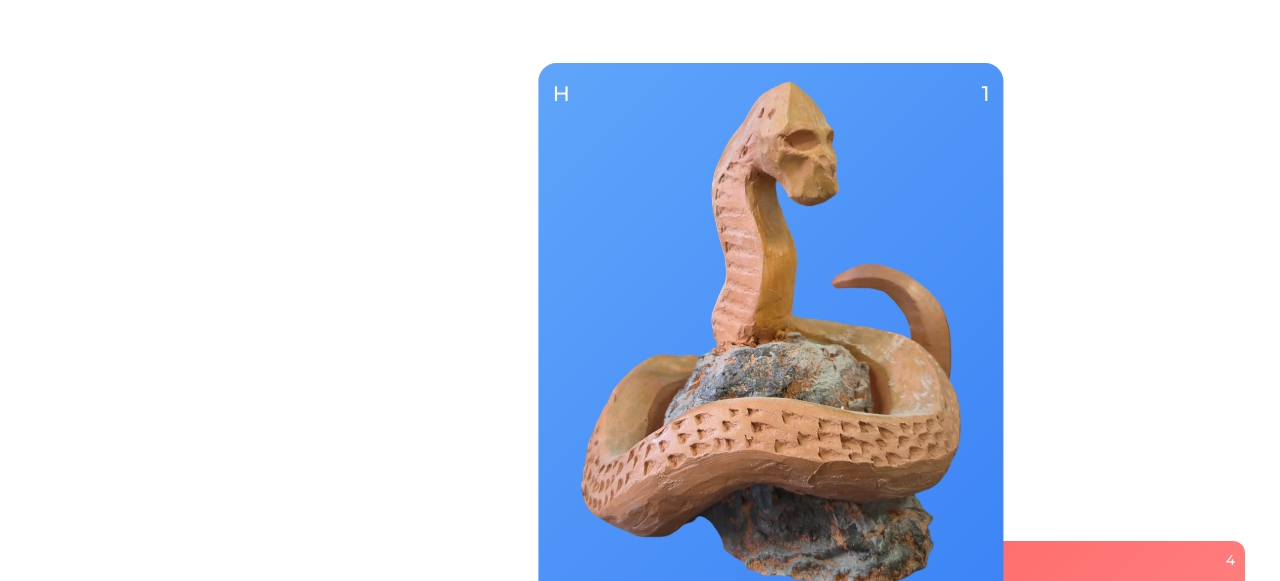
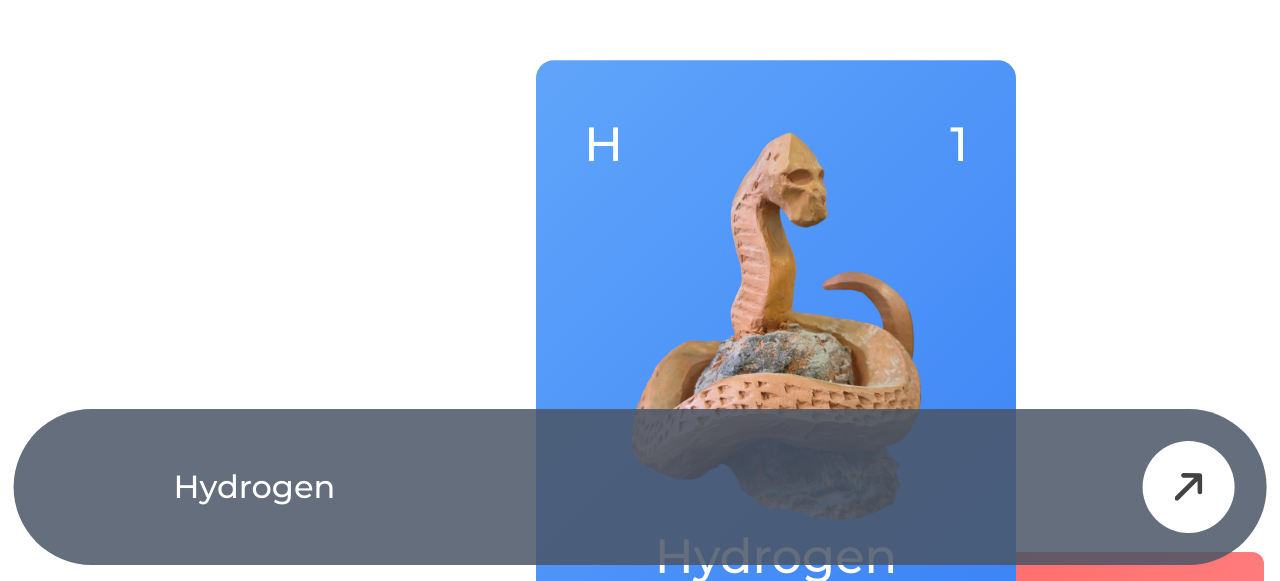
Before and after one commit to FrancescoBuda3/CHimInDArTe, a Vue app in the folder frontend/: page /explore in a window 1280 px wide. Shown: the part 219-800 px from the top of the page. Built offline with nearby package versions, Linux system fonts and the light colour scheme.

Commit message:
feat: add NavigationModal component and integrate with ExploreView for element details navigation

```diff
--- a/frontend/src/components/ElementDisplay.vue
+++ b/frontend/src/components/ElementDisplay.vue
@@ -4,7 +4,7 @@ import type { PeriodicElement } from "../types/periodicElement";
 import { computed } from "vue";
 import type { Work } from "../types/work";
 
-const { isKiosk } = useDevice();
+const { elementWidthVW } = useDevice();
 
 const props = defineProps<{
   element: PeriodicElement;
@@ -37,17 +37,20 @@ const getCategoryClass = (): string => {
 <template>
   <div
     :style="{
-      '--element-vw': isKiosk ? `${100 / 25}vw` : `${100 / 4}vw`,
+      '--element-vw': elementWidthVW,
       ...elementStyle,
     }"
     :class="[
-      'w-[calc(var(--element-vw)-0.6rem)]',
-      'aspect-[1/1.21] transition-transform duration-400 cursor-pointer rounded-xl p-[clamp(0.3rem,calc(var(--element-vw)*0.15),0.6rem)] flex flex-col justify-between relative font-montserrat box-border overflow-hidden',
+      'w-[calc(var(--element-vw))]',
+      'aspect-[1/1.21] transition-transform duration-400 cursor-pointer rounded-xl p-[calc(var(--element-vw)*0.10)] flex flex-col justify-between relative font-montserrat box-border overflow-hidden',
       getCategoryClass(),
       isFocused ? 'scale-150 z-10' : 'scale-100',
     ]"
   >
-    <div v-if="work" class="absolute inset-0 pb-6 p-3 flex items-center justify-center">
+    <div
+      v-if="work"
+      class="absolute inset-0 pb-[calc(var(--element-vw)*0.25)] p-[calc(var(--element-vw)*0.15)] flex items-center justify-center"
+    >
       <img
         :src="`/pictures/${work.picture_file}`"
         :alt="work.title"
@@ -55,7 +58,7 @@ const getCategoryClass = (): string => {
       />
     </div>
     <div
-      class="flex text-white text-right font-medium text-[clamp(0.4rem,calc(var(--element-vw)*0.10),0.875rem)]"
+      class="flex text-white text-right font-medium text-[clamp(0.4rem,calc(var(--element-vw)*0.10),3rem)]"
     >
       <div v-if="work">
         {{ element.symbol }}
@@ -68,7 +71,7 @@ const getCategoryClass = (): string => {
 
     <div class="flex-1 flex items-center justify-center">
       <div
-        class="text-white font-medium leading-none text-[clamp(1.2rem,calc(var(--element-vw)*0.40),3rem)]"
+        class="text-white font-medium leading-none text-[clamp(1.2rem,calc(var(--element-vw)*0.40),5rem)]"
       >
         <div v-if="!work">
           {{ element.symbol }}
@@ -77,7 +80,7 @@ const getCategoryClass = (): string => {
     </div>
 
     <div
-      class="text-white text-center font-medium font-light text-[clamp(0.4rem,calc(var(--element-vw)*0.10),0.875rem)]"
+      class="text-white text-center font-medium font-light text-[clamp(0.4rem,calc(var(--element-vw)*0.10),3rem)]"
     >
       {{ element.name }}
     </div>
--- /dev/null
+++ b/frontend/src/components/NavigationModal.vue
@@ -0,0 +1,35 @@
+<script setup lang="ts">
+import arrowIcon from '../assets/arrow.svg';
+import { useDevice } from "../composables/useDevice";
+import { useRouter } from 'vue-router';
+
+const { elementWidthVW } = useDevice();
+const router = useRouter();
+
+const props = defineProps<{
+  title?: string;
+  id?: number;
+}>();
+
+const navigateToDetails = () => {
+  if (props.id) {
+    router.push({ name: 'WorkDetails', params: { id: props.id } });
+  }
+};
+</script>
+
+<template>
+  <button
+    @click="navigateToDetails"
+    :style ="{
+      '--element-vw': elementWidthVW,
+    }"
+    class="w-[calc(100vw-1.7rem)] bg-gray-600/85 rounded-full px-[calc(var(--element-vw)*0.10)] py-[calc(var(--element-vw)*0.10)] ps-[calc(var(--element-vw)*0.50)] flex items-center justify-between gap-[calc(var(--element-vw)*0.20)] font-montserrat cursor-pointer hover:bg-gray-700 transition-colors border-none"
+  >
+    <span class="text-white text-[clamp(0.8rem,calc(var(--element-vw)*0.20),2rem)] font-medium">{{ title }}</span>
+    <div class="w-full"/>
+    <div class="bg-white rounded-full p-8 flex-shrink-0">
+      <img :src="arrowIcon" alt="arrow" class="w-7 h-7" />
+    </div>
+  </button>
+</template>
--- a/frontend/src/composables/useDevice.ts
+++ b/frontend/src/composables/useDevice.ts
@@ -27,10 +27,12 @@ export function useDevice() {
 
   const isKiosk = computed(() => mode.value === Device.Kiosk);
   const isMobile = computed(() => mode.value === Device.Mobile);
+  const elementWidthVW = computed(() => { return isKiosk.value ? `calc(100vw / 25)` : `calc(100vw / 4)` });
 
   return {
     isKiosk,
     isMobile,
+    elementWidthVW,
     mode: readonly(mode),
   };
 }
--- a/frontend/src/routes/routes.ts
+++ b/frontend/src/routes/routes.ts
@@ -33,6 +33,9 @@ const routes: RouteRecordRaw[] = [
     path: "/works/:id",
     name: "WorkDetails",
     component: WorkDetailsView,
+    props: (route) => ({
+      id: route.params.id as string
+    })
   },
   {
     path: "/:catchAll(.*)",
--- a/frontend/src/views/ExploreView.vue
+++ b/frontend/src/views/ExploreView.vue
@@ -5,12 +5,16 @@ import { useData } from "../composables/useData";
 import GridLayout from "../layouts/GridLayout.vue";
 import type { PeriodicElement } from "../types/periodicElement";
 import { useDevice } from "../composables/useDevice";
+import NavigationModal from "../components/NavigationModal.vue";
 
 const periodicElements = useData().elements;
 const works = useData().works;
 const { isMobile } = useDevice();
 const centeredElement = ref<PeriodicElement | undefined>(undefined);
+const isScrolling = ref(false);
+const showNavigation = ref(false);
 let animationFrameId: number | null = null;
+let scrollTimeoutId: ReturnType<typeof setTimeout> | null = null;
 
 const findCenteredElement = () => {
   const centerX = window.innerWidth / 2;
@@ -44,6 +48,19 @@ const scheduleUpdate = () => {
   if (animationFrameId !== null) {
     cancelAnimationFrame(animationFrameId);
   }
+
+  isScrolling.value = true;
+  showNavigation.value = false;
+
+  if (scrollTimeoutId !== null) {
+    clearTimeout(scrollTimeoutId);
+  }
+
+  scrollTimeoutId = setTimeout(() => {
+    isScrolling.value = false;
+    showNavigation.value = true;
+  }, 500);
+
   animationFrameId = requestAnimationFrame(findCenteredElement);
 };
 
@@ -61,10 +78,18 @@ onUnmounted(() => {
   if (animationFrameId !== null) {
     cancelAnimationFrame(animationFrameId);
   }
+  if (scrollTimeoutId !== null) {
+    clearTimeout(scrollTimeoutId);
+  }
 });
 </script>
 
 <template>
+  <Transition name="fade" mode="out-in">
+    <div v-if="showNavigation && centeredElement && works.find((w) => w.id === centeredElement?.number)" key="modal" class="fixed bottom-0 left-1/2 -translate-x-1/2 z-20 py-4">
+      <NavigationModal :title="centeredElement?.name" :id="centeredElement?.number" />
+    </div>
+  </Transition>
   <div
     class="w-screen h-screen overflow-auto hide-scrollbar items-center justify-center"
     :class="isMobile ? '' : 'flex'"
@@ -78,7 +103,7 @@ onUnmounted(() => {
           v-for="element in periodicElements"
           :key="element.number"
           :element="element"
-          :work="works.find(w => w.id === element.number)"
+          :work="works.find((w) => w.id === element.number)"
           :data-element-number="element.number"
           :is-focused="
             centeredElement && centeredElement.number === element.number
@@ -98,4 +123,14 @@ onUnmounted(() => {
 .hide-scrollbar::-webkit-scrollbar {
   display: none;
 }
+
+.fade-enter-active,
+.fade-leave-active {
+  transition: opacity 0.3s ease;
+}
+
+.fade-enter-from,
+.fade-leave-to {
+  opacity: 0;
+}
 </style>
```
Also changed, not shown: frontend/src/assets/arrow.svg (added). Lines whose indentation alone changed are shown as unchanged.
